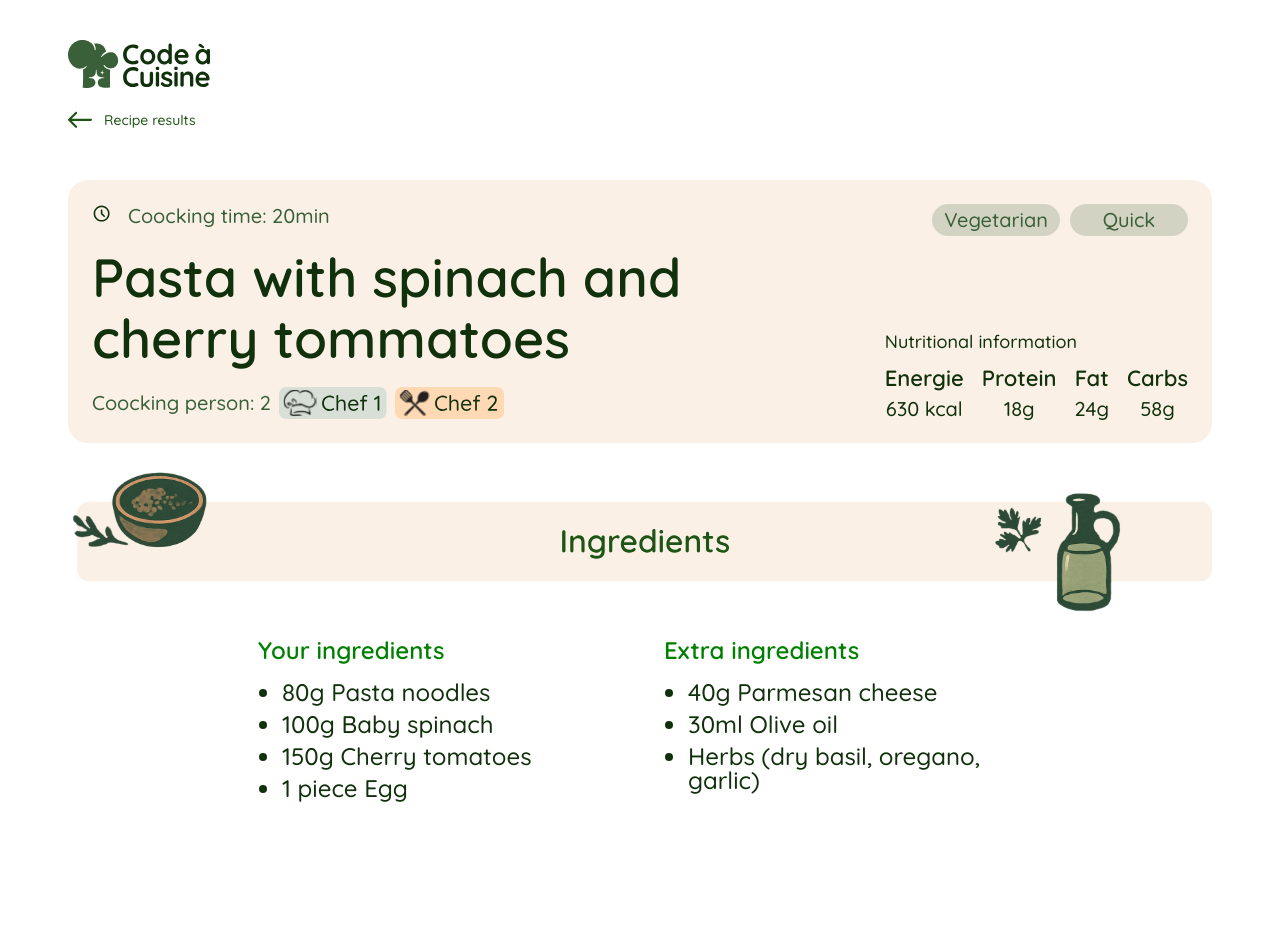
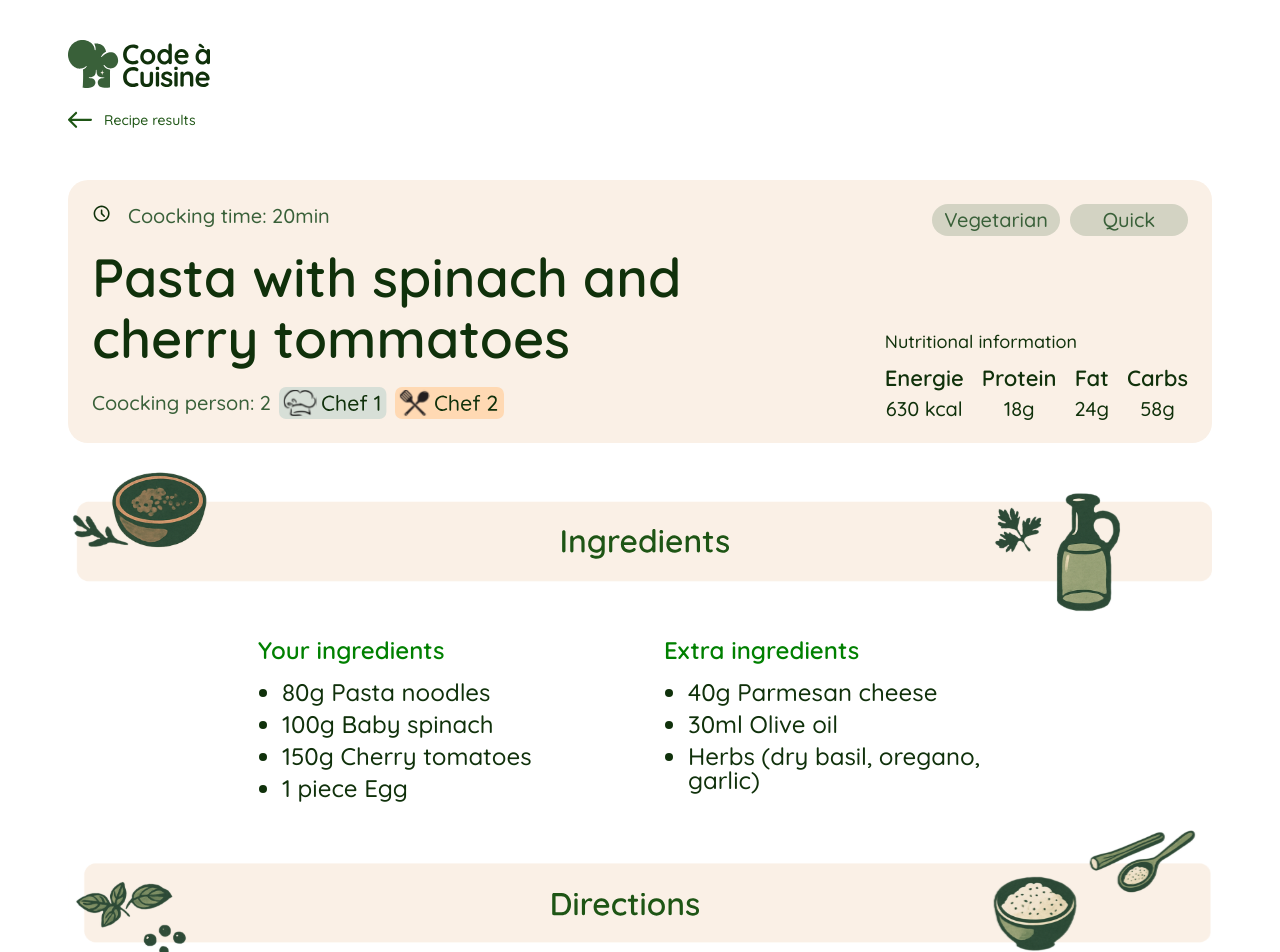
Before and after one commit to FatihYalcin42/code-cuisine, an Angular app: page /preparation in a window 1280 px wide. Shown: the top 952 px of the page. Before the commit the page ends 868 px from the top, so only its background shows below. Built offline with nearby package versions, Linux system fonts and the light colour scheme.

Commit message:
feat: add the directions hero svg beneath the ingredients section

```diff
--- a/src/app/pages/preparation-page/preparation-page.html
+++ b/src/app/pages/preparation-page/preparation-page.html
@@ -104,6 +104,10 @@
         </div>
       </section>
 
+      <div class="preparation-section-hero" aria-hidden="true">
+        <img src="/Icons/Hero-directions.svg" width="1152" height="148" alt="" />
+      </div>
+
     </section>
   } @else {
     <section class="preparation-shell">
```
Also changed, not shown: public/Icons/Hero-directions.svg (added).
